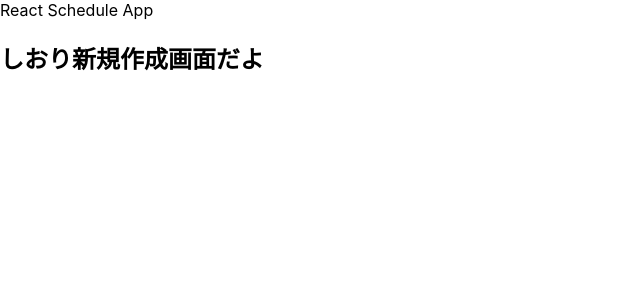
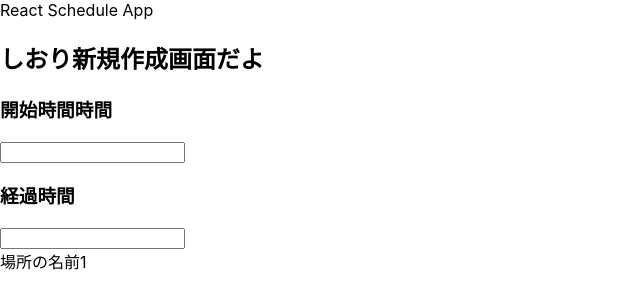
Before and after one commit to Ayato-kosaka/react_schedule, a React (Create React App) app: page /Itineraries/new in a window 1280 px wide. Shown: the top 308 px of the page, without its empty margins (0-640 px from the left). Built offline with nearby package versions, Linux system fonts and the light colour scheme.

Commit message:
[Create] formPlan

```diff
--- /dev/null
+++ b/src/components/pages/FormPlan.jsx
@@ -0,0 +1,19 @@
+import React from 'react';
+
+const FormPlan = () => {
+  return (
+    <div>
+      <div>
+        <h3>開始時間時間</h3>
+        <input type="text" />
+        <h3>経過時間</h3>
+        <input type="text" />
+      </div>
+      <div>
+        場所の名前1
+      </div>
+    </div>
+  );
+}
+
+export default FormPlan;
--- a/src/components/pages/ItineraryList.jsx
+++ b/src/components/pages/ItineraryList.jsx
@@ -1,9 +1,11 @@
 import React from 'react';
+// import { db } from '../../fireB/firestore'
+import { Link } from 'react-router-dom'
 
 const ItineraryList = () => {
 
   // const getItinaries = () => {
-
+  //   const colRef = db.collection()
   // }
 
   return (
@@ -27,6 +29,8 @@ const ItineraryList = () => {
           </tr>
         </tbody>
       </table>
+
+      <Link to="/itineraries/new">しおりを作成</Link>
     </>
   );
 }
--- a/src/components/pages/NewItinerary.jsx
+++ b/src/components/pages/NewItinerary.jsx
@@ -1,9 +1,13 @@
 import React from 'react';
+import FormPlan from './FormPlan'
+
+
 
 const NewItinerary = () => {
   return (
     <>
       <h2>しおり新規作成画面だよ</h2>
+      <FormPlan />
     </>
   );
 }
--- a/src/fireB/firestore.js
+++ b/src/fireB/firestore.js
@@ -1,8 +1,9 @@
 import firebase from "fireB/firebase";
 
 // Firestoreのインスタンス作成
-const db = firebase.firestore();
-export default db;
+// const db = firebase.firestore();
+// export default db;
+export const db = firebase.firestore();
 // db.collection(…).doc(…).collection(…).doc(…)
 
 // let data = [];
```
Also changed, not shown: src/fireB/firebase.js (line endings or trailing spaces).
